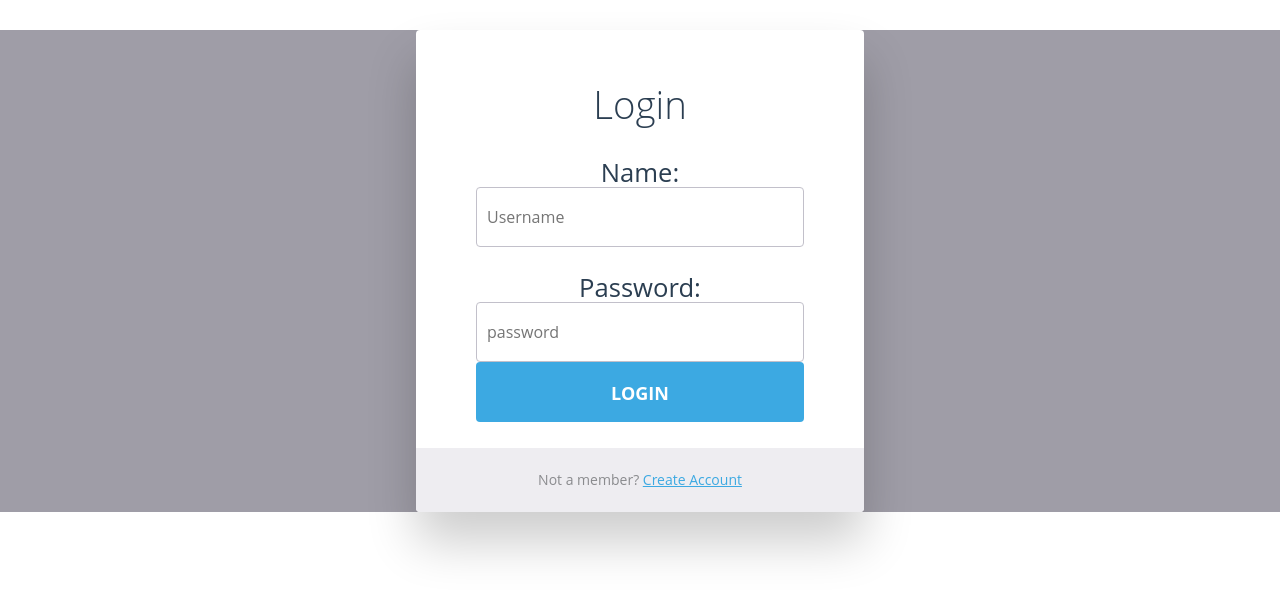
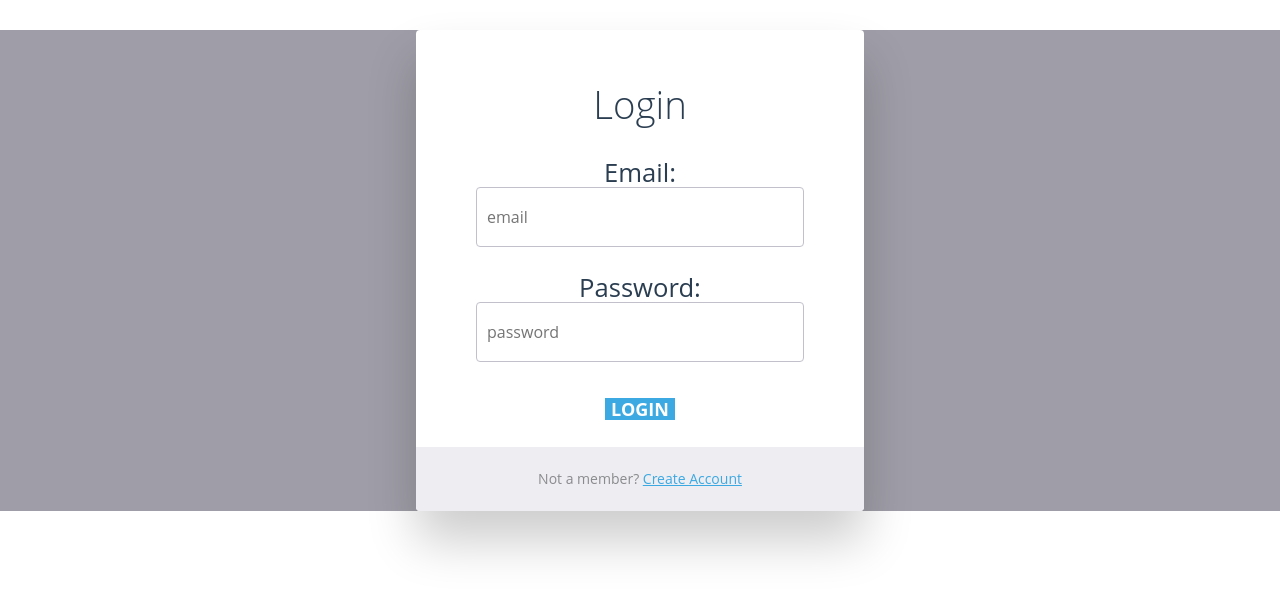
Before and after one commit to PilouSquaglia/project_angular, an Angular app: page / in a window 1280 px wide. Shown: the top 596 px of the page. Built offline with nearby package versions, Linux system fonts and the light colour scheme.

Commit message:
login feature

```diff
--- a/angular.json
+++ b/angular.json
@@ -94,5 +94,8 @@
         }
       }
     }
+  },
+  "cli": {
+    "analytics": false
   }
 }
--- a/src/app/app-routing.module.ts
+++ b/src/app/app-routing.module.ts
@@ -4,8 +4,9 @@ import { HomeComponent } from './home/home.component';
 import { LoginComponent } from './login/login.component';
 
 const routes: Routes = [
-  { path: 'home', component: HomeComponent },
+  { path: 'user', component: HomeComponent },
   { path: '**', component: LoginComponent },
+  { path: 'login', component: LoginComponent },
 ];
 
 
--- a/src/app/home/home.component.html
+++ b/src/app/home/home.component.html
@@ -1,7 +1,7 @@
 <div class ="row">
     <div class="users" *ngFor="let users of users$ | async">
         <div class="user-info">
-            <h1 class="user-name">{{users.name}}</h1>
+            <h1 class="user-nom">{{users.nom}}</h1>
             <h2 class="user-mail">{{users.email}}</h2>
         </div>
     </div>
--- a/src/app/login/login.component.css
+++ b/src/app/login/login.component.css
@@ -123,7 +123,7 @@ body {
     top: 0px;
   }
 
-  input[type="submit"] {
+  button[type="submit"] {
     border: none;
     display: block;
     background-color: #3ca9e2;
@@ -139,7 +139,7 @@ body {
     cursor: pointer;
     text-align: center;
   }
-  input[type="submit"]:hover {
+  button[type="submit"]:hover {
     background-color: #329dd5;
     -webkit-transition: all 0.2s ease;
     transition: all 0.2s ease;
--- a/src/app/login/login.component.html
+++ b/src/app/login/login.component.html
@@ -11,17 +11,20 @@
   <!-- partial:index.partial.html -->
   <div id="login-form-wrap">
     <h2>Login</h2>
-    <form id="login-form">
+    <form id="login-form" method="post" [formGroup]="loginForm" (ngSubmit)="onSubmit()">
       <p>
-        <label for="name">Name: </label>
-        <input type="text" id="username" name="username" placeholder="Username" [formControl]="name" required><i
+        <label for="name">Email: </label>
+        <input type="text" id="email" name="email" placeholder="email" [formControl]="email" required><i
           class="validation"><span></span><span></span></i>
       </p>
       <p>
         <label for="password">Password: </label>
         <input type="password" id="password" name="password" placeholder="password" [formControl]="password" required><i
           class="validation"><span></span><span></span></i>
-        <input type="submit" id="login" value="Login">
+          <br>
+          <br>
+        <!-- <input type="submit" id="login" value="Login" name="login"> -->
+        <button class="button" type="submit" id="login">Login</button>
       </p>
     </form>
     <div id="create-account-wrap">
--- a/src/app/login/login.component.ts
+++ b/src/app/login/login.component.ts
@@ -1,5 +1,7 @@
 import { Component } from '@angular/core';
-import { FormControl } from '@angular/forms';
+import { FormBuilder, FormControl, FormGroup } from '@angular/forms';
+import { Observable } from 'rxjs';
+import { LoginService } from './login.service';
 
 @Component({
   selector: 'app-login',
@@ -7,6 +9,29 @@ import { FormControl } from '@angular/forms';
   styleUrls: ['./login.component.css']
 })
 export class LoginComponent {
-  name = new FormControl('');
+
+  email = new FormControl('');
   password = new FormControl('');
+  loginForm = new FormGroup('');
+
+  checkoutForm = this.formBuilder.group({
+    email:this.email,
+    password:this.password,
+  })
+
+  constructor(private loginService: LoginService,
+              private formBuilder: FormBuilder){
+  }
+
+  ngOnInit(): void {
+    this.loginService.loginUsers();
+  }
+
+  onSubmit(): void {
+    // console.warn('Your order has been submitted', this.checkoutForm.value);
+    console.log("#1");
+    console.log(this.checkoutForm.value);
+    this.loginService.postLogin(this.checkoutForm.value);
+    this.checkoutForm.reset();
+  }
 }
--- a/src/app/login/login.service.ts
+++ b/src/app/login/login.service.ts
@@ -1,3 +1,4 @@
+import { HttpClient } from '@angular/common/http';
 import { Injectable } from '@angular/core';
 
 @Injectable({
@@ -5,5 +6,16 @@ import { Injectable } from '@angular/core';
 })
 export class LoginService {
 
-  constructor() { }
+  constructor(private httpClient : HttpClient) { }
+
+  loginUsers(){
+    return this.httpClient.get('http://localhost:3000/login');
+  }
+
+  postLogin(values : {}){
+    console.log("#2")
+    let values_post = JSON.stringify(values)
+    console.log(values_post);
+    return this.httpClient.post('http://localhost:3000/login', values_post)
+  }
 }
```
Also changed, not shown: src/app/login/login.module.ts (added, +14 -0 lines).
